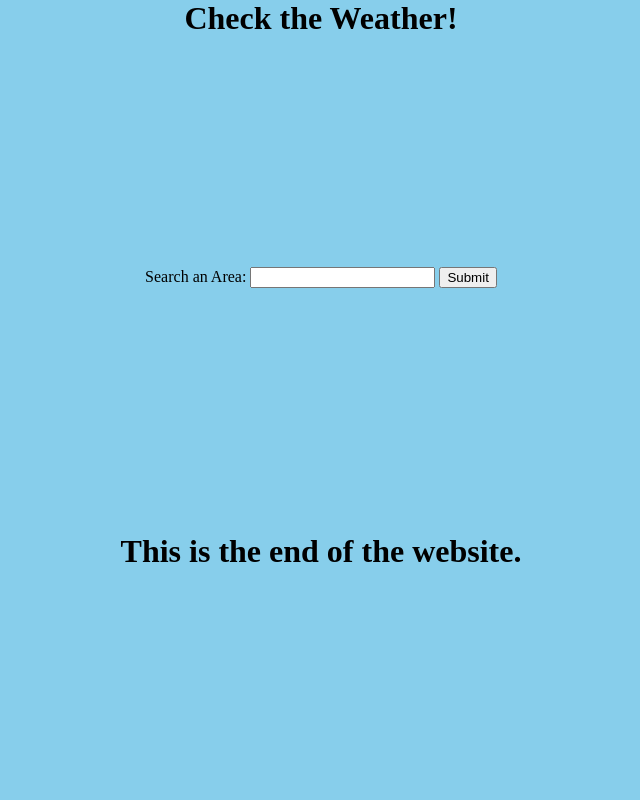
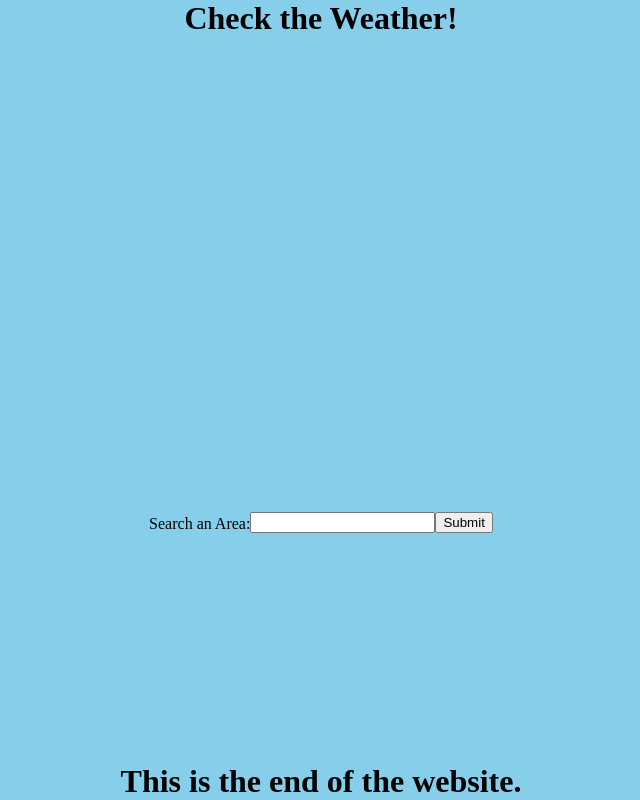
Before and after one commit to BrooksSuz/weather-app, a website built with webpack: page dist/index.html in a window 1280 px wide. Shown: the whole page, without its empty margins (319-959 px from the left). Built offline with Linux system fonts and the light colour scheme.

Commit message:
Finalize basic styles

```diff
--- a/src/style.css
+++ b/src/style.css
@@ -18,6 +18,32 @@ body {
   align-items: center;
 }
 
+header {
+  display: flex;
+  justify-content: center;
+  width: 100vw;
+}
+
+form {
+  display: flex;
+  justify-content: center;
+  width: 100vw;
+}
+
+form > * {
+  align-self: flex-end;
+}
+
+footer {
+  display: flex;
+  justify-content: center;
+  width: 100vw;
+}
+
+footer > * {
+  align-self: flex-end;
+}
+
 .container > * {
   flex: 1;
 }
```
Also changed, not shown: dist/main.js.
